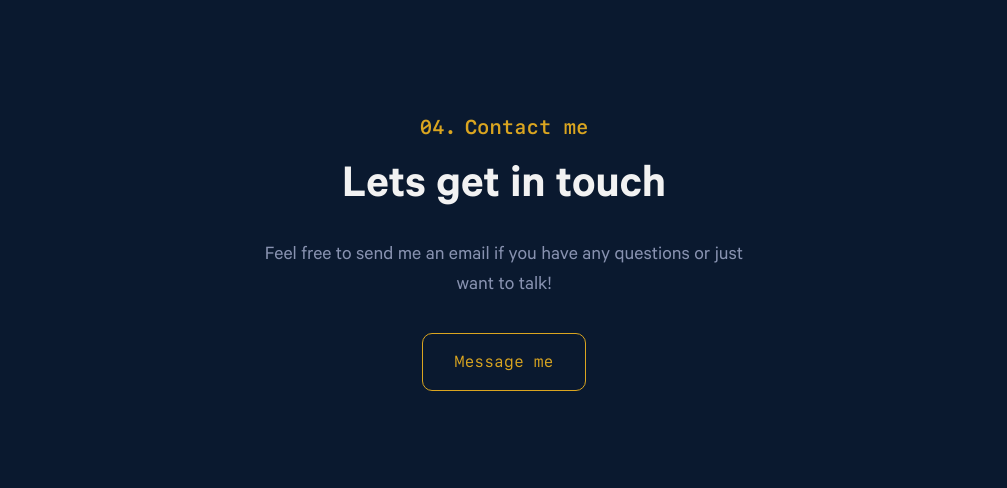
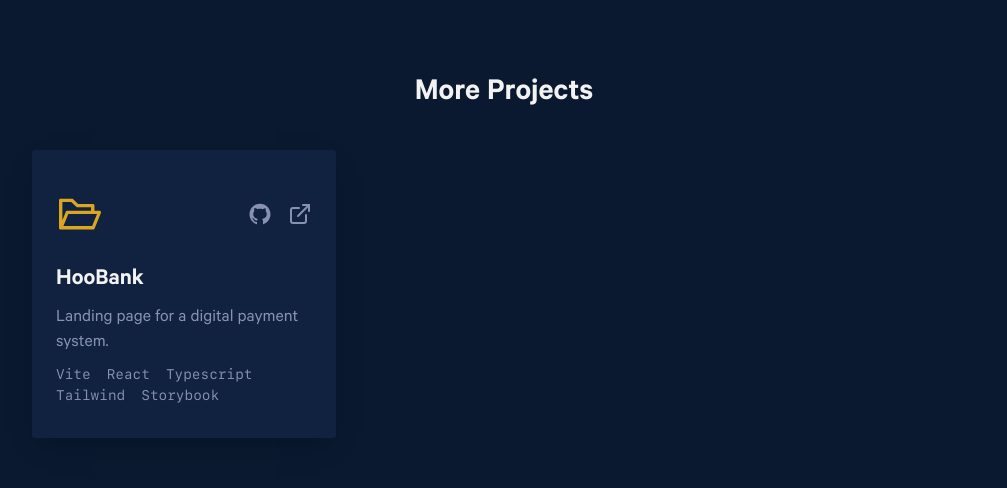
Before and after one commit to nhui98/portfoliov2, a Next.js app: page / in a window 1280 px wide. Shown: the part 3583-4071 px from the top of the page, without its empty margins (136-1143 px from the left). Built offline with nearby package versions, Linux system fonts and the light colour scheme.

Commit message:
other project section

```diff
--- /dev/null
+++ b/components/OtherProjects/OtherProjects.module.scss
@@ -0,0 +1,104 @@
+@use "../../styles/variables" as v;
+
+.otherProjects {
+  display: flex;
+  justify-content: center;
+  flex-direction: column;
+  row-gap: 2rem;
+  min-height: 100vh;
+
+  .heading {
+    text-align: center;
+    color: v.$color-white;
+    font-size: clamp(1.5rem, 8vw, 2rem);
+  }
+
+  .grid {
+    display: grid;
+    grid-template-columns: repeat(3, 1fr);
+    gap: 1rem;
+  }
+}
+
+.item {
+  display: flex;
+  flex-direction: column;
+  row-gap: 0.5rem;
+  box-shadow: 0 10px 30px -15px v.$color-navy-shadow;
+  background-color: v.$color-light-navy;
+  border-radius: 3px;
+  padding: 1.5rem;
+  transition: transform 0.5s;
+
+  &:hover {
+    transform: translateY(-1rem);
+
+    .title {
+      color: v.$color-gold;
+    }
+  }
+
+  .heading {
+    display: flex;
+    justify-content: space-between;
+    padding: 1rem 0;
+
+    .left {
+      font-size: 3rem;
+      color: v.$color-gold;
+    }
+
+    .right {
+      display: flex;
+      align-items: center;
+      column-gap: 1rem;
+      font-size: 1.5rem;
+
+      .link {
+        transition: color 0.5s;
+        cursor: pointer;
+        color: v.$color-grey;
+
+        &:hover {
+          color: v.$color-gold;
+        }
+      }
+    }
+  }
+
+  .title {
+    color: v.$color-white;
+    transition: color 0.5s;
+  }
+
+  .description {
+    color: v.$color-grey;
+    font-size: 1.125rem;
+    line-height: 1.4;
+  }
+
+  .stack {
+    display: flex;
+    font-size: 0.875rem;
+    column-gap: 1rem;
+    flex-wrap: wrap;
+    color: v.$color-grey;
+    margin-bottom: 0.5rem;
+  }
+}
+
+@media (max-width: 1200px) {
+  .otherProjects {
+    .grid {
+      grid-template-columns: repeat(2, 1fr);
+    }
+  }
+}
+
+@media (max-width: 650px) {
+  .otherProjects {
+    .grid {
+      grid-template-columns: repeat(1, 1fr);
+    }
+  }
+}
--- /dev/null
+++ b/components/OtherProjects/OtherProjects.tsx
@@ -0,0 +1,73 @@
+import s from "./OtherProjects.module.scss";
+import { FiExternalLink } from "react-icons/fi";
+import { AiFillGithub, AiOutlineFolderOpen } from "react-icons/ai";
+import Link from "next/link";
+
+const projects = [
+  {
+    id: 1,
+    title: "HooBank",
+    description: "Landing page for a digital payment system.",
+    stack: ["Vite", "React", "Typescript", "Tailwind", "Storybook"],
+    github: "https://github.com/nhui98/HooBank",
+    website: "https://hoo-bank-coral.vercel.app/",
+  },
+];
+
+interface ProjectCardProps {
+  title: string;
+  description: string;
+  github: string;
+  website: string;
+  stack: string[];
+}
+
+const ProjectCard = ({
+  description,
+  github,
+  stack,
+  title,
+  website,
+}: ProjectCardProps) => (
+  <Link href={website} passHref>
+    <a target="_blank" rel="noopener noreferrer" className={s.item}>
+      <div className={s.heading}>
+        <div className={s.left}>
+          <AiOutlineFolderOpen />
+        </div>
+        <div className={s.right}>
+          <Link href={github} passHref>
+            <a className={s.link} target="_blank" rel="noopener noreferrer">
+              <AiFillGithub />
+            </a>
+          </Link>
+          <Link href={website} passHref>
+            <a className={s.link} target="_blank" rel="noopener noreferrer">
+              <FiExternalLink />
+            </a>
+          </Link>
+        </div>
+      </div>
+      <h2 className={s.title}>{title}</h2>
+      <p className={s.description}>{description}</p>
+      <ul className={s.stack}>
+        {stack.map((item) => (
+          <li key={item}>{item}</li>
+        ))}
+      </ul>
+    </a>
+  </Link>
+);
+
+export default function OtherProjects() {
+  return (
+    <section className={s.otherProjects}>
+      <h2 className={s.heading}>More Projects</h2>
+      <div className={s.grid}>
+        {projects.map((project) => (
+          <ProjectCard key={project.id} {...project} />
+        ))}
+      </div>
+    </section>
+  );
+}
--- a/pages/index.tsx
+++ b/pages/index.tsx
@@ -4,6 +4,7 @@ import About from "../components/About/About";
 import Contact from "../components/Contact/Contact";
 import Experience from "../components/Experience/Experience";
 import Hero from "../components/Hero/Hero";
+import OtherProjects from "../components/OtherProjects/OtherProjects";
 import Projects from "../components/Projects/Projects";
 import s from "../styles/pages/index.module.scss";
 import { FadeSection } from "../utils/FadeSection";
@@ -26,6 +27,8 @@ const Home: NextPage = () => (
 
     <Projects />
 
+    <OtherProjects />
+
     <Contact />
   </div>
 );
```
